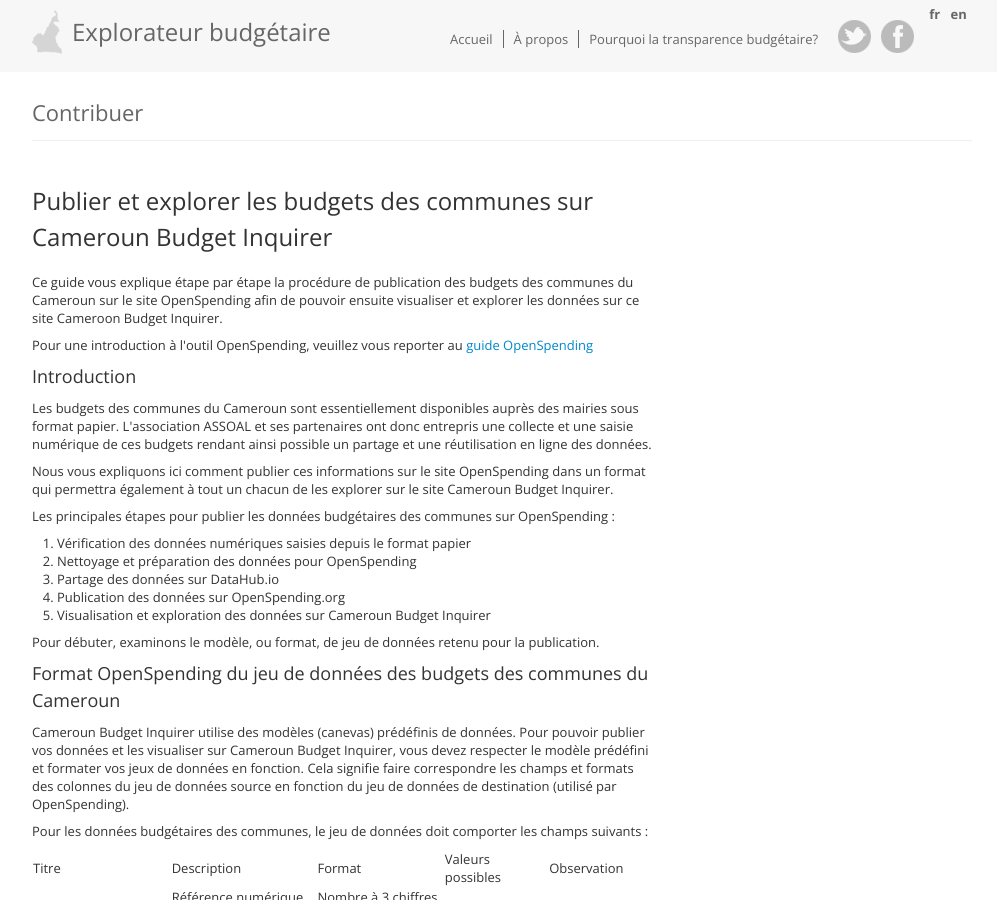
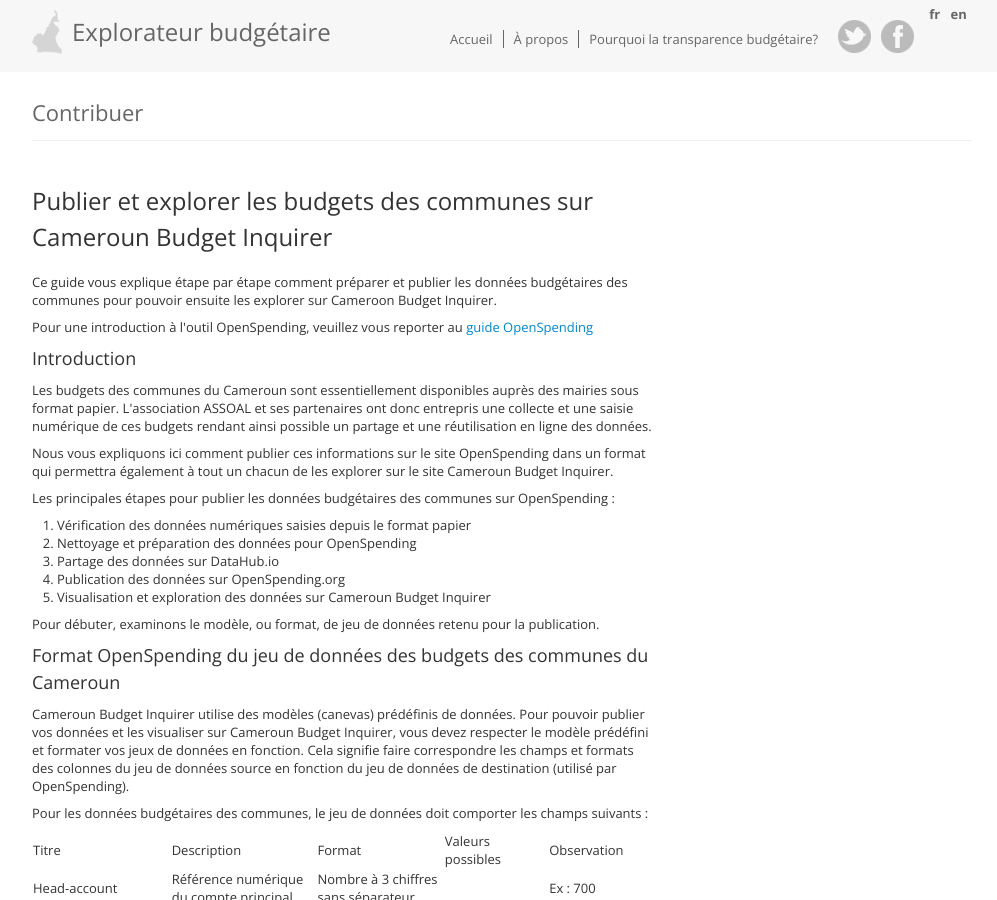
Before and after one commit to openspending/cameroon.openspending.org, a Jekyll site: the page built from fr/contribute_new.html, in a window 1280 px wide and 900 px high. Shown: the whole window, without its empty margins (138-1135 px from the left). Built offline with Jekyll 4.4.1, drawn with Linux system fonts in a browser that asks for light colours; nearby versions of some CDN libraries.

Commit message:
Update contribute_new.html

```diff
--- a/fr/contribute_new.html
+++ b/fr/contribute_new.html
@@ -12,7 +12,7 @@
 
 <h2>Publier et explorer les budgets des communes sur Cameroun Budget Inquirer</h2>
 </br>
-<p>Ce guide vous explique étape par étape la procédure de publication des budgets des communes du Cameroun sur le site OpenSpending afin de pouvoir ensuite visualiser et explorer les données sur ce site Cameroon Budget Inquirer.</p>
+<p>Ce guide vous explique étape par étape comment préparer et publier les données budgétaires des communes pour pouvoir ensuite les explorer sur Cameroon Budget Inquirer.</p>
 
 <p>Pour une introduction à l'outil OpenSpending, veuillez vous reporter au <a href="http://community.openspending.org/help/guide/fr/" target="_blank">guide OpenSpending </a></p>
 
```
